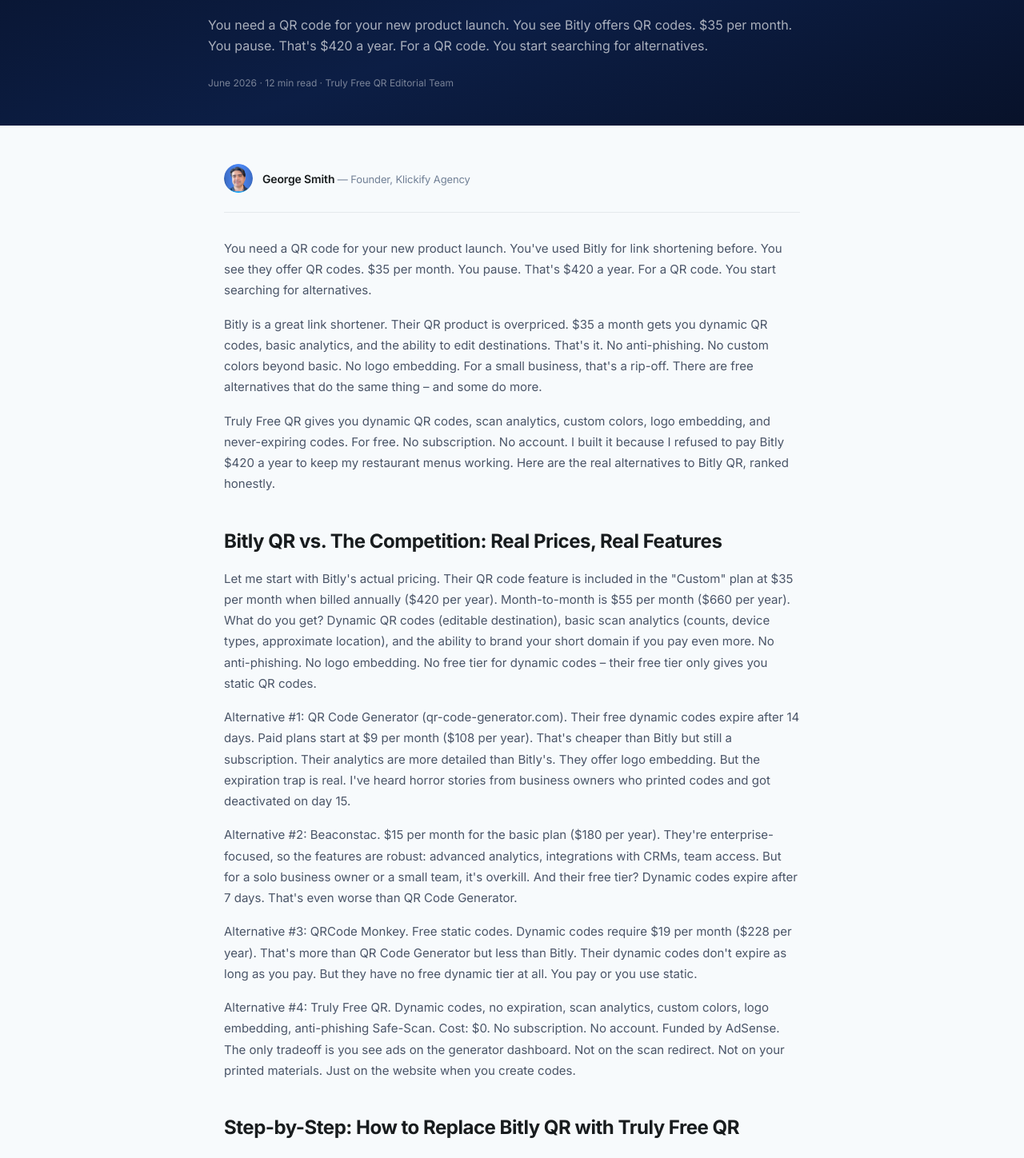
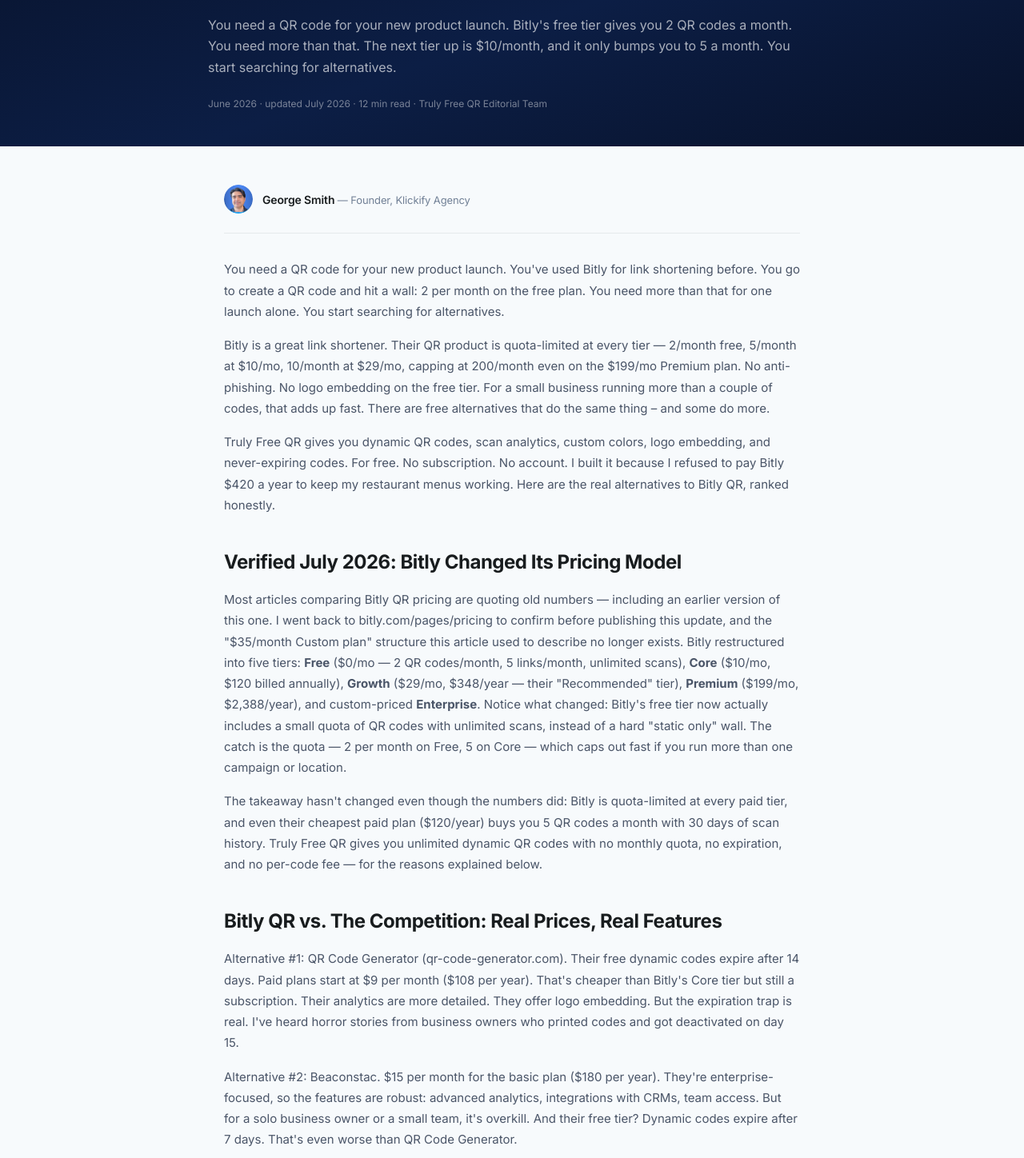
Before and after one commit to gsmith0572-dot/truly-free-qr, a Next.js app: page /blog/qr-code-alternatives-bitly-free in a window 1280 px wide. Shown: the part 253-1701 px from the top of the page at 80% size. Built offline with nearby package versions, Linux system fonts and the light colour scheme.

Commit message:
content: correct Bitly pricing to verified July 2026 figures (quota model replaced static/dynamic split)

```diff
--- a/src/app/blog/qr-code-alternatives-bitly-free/page.tsx
+++ b/src/app/blog/qr-code-alternatives-bitly-free/page.tsx
@@ -4,7 +4,7 @@
 
 export const metadata: Metadata = {
   title: "QR Code Alternatives to Bitly (No Monthly Fee)",
-  description: "Bitly QR costs $35 per month – $420 a year. There are free alternatives that do the same thing – and some do more. Here are the real alternatives to Bitly QR, ranked honestly.",
+  description: "Bitly's QR pricing is quota-based, not free-vs-paid: 2 codes/month free, capped at every tier up to $199/month. Here are the real alternatives to Bitly QR, ranked honestly, with July 2026 pricing verified.",
   alternates: { canonical: "https://trulyfreeqr.com/blog/qr-code-alternatives-bitly-free" },
 }
 
@@ -13,7 +13,7 @@
   "@type": "Article",
   headline: "QR Code Alternatives to Bitly (No Monthly Fee)",
   datePublished: "2026-06-10",
-  dateModified: "2026-06-10",
+  dateModified: "2026-07-03",
   author: { "@type": "Person", name: "George Smith", url: "https://www.linkedin.com/in/george-smith-832113217/" },
   publisher: { "@type": "Organization", name: "Truly Free QR", url: "https://trulyfreeqr.com" },
 }
@@ -25,7 +25,7 @@
     { "@type": "Question", name: "Can I use my own custom domain with Truly Free QR like I can with Bitly?", acceptedAnswer: { "@type": "Answer", text: "Not yet. Bitly lets you use yourdomain.link for branded short links. I don't offer that. If you need custom domains, you'll need a paid tool or set up your own redirect server. For most small businesses, the default short domain (trulyfreeqr.com/abc123) is fine. Customers don't care about the domain; they care about the destination." } },
     { "@type": "Question", name: "How does your analytics compare to Bitly's?", acceptedAnswer: { "@type": "Answer", text: "Bitly's analytics are more detailed and have better reporting dashboards. They show referrers, click maps, and integration with Google Analytics. Mine show scan counts by day, device type, and city-level location. For basic tracking – \"How many people scanned my flyer?\" – mine is sufficient. For enterprise-grade reporting, Bitly wins. But you pay $420 a year for that." } },
     { "@type": "Question", name: "What happens if Truly Free QR goes out of business?", acceptedAnswer: { "@type": "Answer", text: "That's a valid concern with any free service. I have no plans to shut down, but if I did, I would give months of notice. You would need to reprint your QR codes or set up your own redirects. To protect yourself, you can point your Truly Free QR code to a URL you control (e.g., yourwebsite.com/qr). Then if my service goes down, you can change your DNS to point to a different redirect. That's an advanced tactic, but it gives you independence." } },
-    { "@type": "Question", name: "Does Bitly's free tier include dynamic QR codes?", acceptedAnswer: { "@type": "Answer", text: "No. Bitly's free tier only offers static QR codes. Dynamic codes require the $35/month plan. So if you see \"free QR code\" on Bitly, it's static – you cannot edit the destination later. That's fine for permanent links, but useless for menus, events, or anything that might change." } },
+    { "@type": "Question", name: "Does Bitly's free tier include dynamic QR codes?", acceptedAnswer: { "@type": "Answer", text: "As of July 2026, Bitly's free tier includes a quota of 2 QR codes per month with unlimited scans, up from the old static-only free tier. The quota is the real limit now, not the static/dynamic split — 2 a month runs out fast if you manage more than one menu, flyer, or campaign. Paid tiers raise the quota (5/month on Core at $10/mo, up to 200/month on Premium at $199/mo) but there's still a cap at every level. Truly Free QR has no monthly quota at any price." } },
     { "@type": "Question", name: "How does Safe-Scan compare to Bitly's security?", acceptedAnswer: { "@type": "Answer", text: "Bitly does not proactively check destinations for malware. They rely on users reporting bad links. Safe-Scan uses Google Safe Browsing, which updates constantly. If a destination gets flagged, my system warns the scanner immediately. Bitly will keep redirecting until someone reports it. For protecting your customers, Safe-Scan is objectively better." } },
     { "@type": "Question", name: "Can I migrate my existing Bitly QR codes to Truly Free QR without reprinting?", acceptedAnswer: { "@type": "Answer", text: "No. The QR code pattern encodes the short URL. Bitly's short URLs are different from mine. You cannot change the pattern without reprinting. This is why you should never print a QR code from a service that might expire or go away. Use Truly Free QR from the start, or use your own domain as a redirect layer." } },
   ],
@@ -55,8 +55,8 @@
         <div style={{ maxWidth: 760, margin: "0 auto" }}>
           <div style={{ display: "inline-flex", background: "rgba(22,163,74,0.15)", border: "1px solid rgba(22,163,74,0.3)", borderRadius: 2, padding: "4px 12px", fontSize: 10, fontWeight: 700, letterSpacing: "0.12em", textTransform: "uppercase", color: "#4ade80", marginBottom: 20 }}>HONEST COMPARISON</div>
           <h1 style={{ fontSize: "clamp(24px,4vw,38px)", fontWeight: 800, letterSpacing: "-0.03em", lineHeight: 1.12, margin: "0 0 18px" }}>QR Code Alternatives to Bitly (No Monthly Fee)</h1>
-          <p style={{ fontSize: 16, color: "rgba(255,255,255,0.65)", lineHeight: 1.65, margin: "0 0 24px" }}>You need a QR code for your new product launch. You see Bitly offers QR codes. $35 per month. You pause. That&apos;s $420 a year. For a QR code. You start searching for alternatives.</p>
-          <div style={{ fontSize: 12, color: "rgba(255,255,255,0.45)" }}>June 2026 · 12 min read · Truly Free QR Editorial Team</div>
+          <p style={{ fontSize: 16, color: "rgba(255,255,255,0.65)", lineHeight: 1.65, margin: "0 0 24px" }}>You need a QR code for your new product launch. Bitly's free tier gives you 2 QR codes a month. You need more than that. The next tier up is $10/month, and it only bumps you to 5 a month. You start searching for alternatives.</p>
+          <div style={{ fontSize: 12, color: "rgba(255,255,255,0.45)" }}>June 2026 · updated July 2026 · 12 min read · Truly Free QR Editorial Team</div>
         </div>
       </div>
 
@@ -64,18 +64,23 @@
 
         <section style={{ marginBottom: 40 }}>
           <div style={{ display: "flex", alignItems: "center", gap: "12px", marginBottom: "32px", paddingBottom: "24px", borderBottom: "1px solid rgba(74,85,104,0.1)" }}><img src="/george-smith.png" alt="George Smith" width={36} height={36} style={{ borderRadius: "50%", objectFit: "cover" }} /><div><span style={{ fontSize: "14px", fontWeight: 600, color: "#181c1e", letterSpacing: "-0.01em" }}>George Smith</span><span style={{ fontSize: "13px", color: "#718096", letterSpacing: "-0.01em" }}> — Founder, Klickify Agency</span></div></div>
-          <p style={pStyle}>You need a QR code for your new product launch. You&apos;ve used Bitly for link shortening before. You see they offer QR codes. $35 per month. You pause. That&apos;s $420 a year. For a QR code. You start searching for alternatives.</p>
-          <p style={pStyle}>Bitly is a great link shortener. Their QR product is overpriced. $35 a month gets you dynamic QR codes, basic analytics, and the ability to edit destinations. That&apos;s it. No anti-phishing. No custom colors beyond basic. No logo embedding. For a small business, that&apos;s a rip-off. There are free alternatives that do the same thing – and some do more.</p>
+          <p style={pStyle}>You need a QR code for your new product launch. You&apos;ve used Bitly for link shortening before. You go to create a QR code and hit a wall: 2 per month on the free plan. You need more than that for one launch alone. You start searching for alternatives.</p>
+          <p style={pStyle}>Bitly is a great link shortener. Their QR product is quota-limited at every tier — 2/month free, 5/month at $10/mo, 10/month at $29/mo, capping at 200/month even on the $199/mo Premium plan. No anti-phishing. No logo embedding on the free tier. For a small business running more than a couple of codes, that adds up fast. There are free alternatives that do the same thing – and some do more.</p>
           <p style={{ ...pStyle, margin: 0 }}>Truly Free QR gives you dynamic QR codes, scan analytics, custom colors, logo embedding, and never-expiring codes. For free. No subscription. No account. I built it because I refused to pay Bitly $420 a year to keep my restaurant menus working. Here are the real alternatives to Bitly QR, ranked honestly.</p>
         </section>
 
         <section style={{ marginBottom: 40 }}>
+          <h2 style={h2Style}>Verified July 2026: Bitly Changed Its Pricing Model</h2>
+          <p style={pStyle}>Most articles comparing Bitly QR pricing are quoting old numbers — including an earlier version of this one. I went back to bitly.com/pages/pricing to confirm before publishing this update, and the &quot;$35/month Custom plan&quot; structure this article used to describe no longer exists. Bitly restructured into five tiers: <strong>Free</strong> ($0/mo — 2 QR codes/month, 5 links/month, unlimited scans), <strong>Core</strong> ($10/mo, $120 billed annually), <strong>Growth</strong> ($29/mo, $348/year — their &quot;Recommended&quot; tier), <strong>Premium</strong> ($199/mo, $2,388/year), and custom-priced <strong>Enterprise</strong>. Notice what changed: Bitly&apos;s free tier now actually includes a small quota of QR codes with unlimited scans, instead of a hard &quot;static only&quot; wall. The catch is the quota — 2 per month on Free, 5 on Core — which caps out fast if you run more than one campaign or location.</p>
+          <p style={{ ...pStyle, margin: 0 }}>The takeaway hasn&apos;t changed even though the numbers did: Bitly is quota-limited at every paid tier, and even their cheapest paid plan ($120/year) buys you 5 QR codes a month with 30 days of scan history. Truly Free QR gives you unlimited dynamic QR codes with no monthly quota, no expiration, and no per-code fee — for the reasons explained below.</p>
+        </section>
+
+        <section style={{ marginBottom: 40 }}>
           <h2 style={h2Style}>Bitly QR vs. The Competition: Real Prices, Real Features</h2>
-          <p style={pStyle}>Let me start with Bitly&apos;s actual pricing. Their QR code feature is included in the &quot;Custom&quot; plan at $35 per month when billed annually ($420 per year). Month-to-month is $55 per month ($660 per year). What do you get? Dynamic QR codes (editable destination), basic scan analytics (counts, device types, approximate location), and the ability to brand your short domain if you pay even more. No anti-phishing. No logo embedding. No free tier for dynamic codes – their free tier only gives you static QR codes.</p>
-          <p style={pStyle}>Alternative #1: QR Code Generator (qr-code-generator.com). Their free dynamic codes expire after 14 days. Paid plans start at $9 per month ($108 per year). That&apos;s cheaper than Bitly but still a subscription. Their analytics are more detailed than Bitly&apos;s. They offer logo embedding. But the expiration trap is real. I&apos;ve heard horror stories from business owners who printed codes and got deactivated on day 15.</p>
+          <p style={pStyle}>Alternative #1: QR Code Generator (qr-code-generator.com). Their free dynamic codes expire after 14 days. Paid plans start at $9 per month ($108 per year). That&apos;s cheaper than Bitly&apos;s Core tier but still a subscription. Their analytics are more detailed. They offer logo embedding. But the expiration trap is real. I&apos;ve heard horror stories from business owners who printed codes and got deactivated on day 15.</p>
           <p style={pStyle}>Alternative #2: Beaconstac. $15 per month for the basic plan ($180 per year). They&apos;re enterprise-focused, so the features are robust: advanced analytics, integrations with CRMs, team access. But for a solo business owner or a small team, it&apos;s overkill. And their free tier? Dynamic codes expire after 7 days. That&apos;s even worse than QR Code Generator.</p>
-          <p style={pStyle}>Alternative #3: QRCode Monkey. Free static codes. Dynamic codes require $19 per month ($228 per year). That&apos;s more than QR Code Generator but less than Bitly. Their dynamic codes don&apos;t expire as long as you pay. But they have no free dynamic tier at all. You pay or you use static.</p>
-          <p style={{ ...pStyle, margin: 0 }}>Alternative #4: Truly Free QR. Dynamic codes, no expiration, scan analytics, custom colors, logo embedding, anti-phishing Safe-Scan. Cost: $0. No subscription. No account. Funded by AdSense. The only tradeoff is you see ads on the generator dashboard. Not on the scan redirect. Not on your printed materials. Just on the website when you create codes.</p>
+          <p style={pStyle}>Alternative #3: QRCode Monkey. Free static codes. Dynamic codes require $19 per month ($228 per year). That&apos;s more than QR Code Generator but less than Bitly Core. Their dynamic codes don&apos;t expire as long as you pay. But they have no free dynamic tier at all. You pay or you use static.</p>
+          <p style={{ ...pStyle, margin: 0 }}>Alternative #4: Truly Free QR. Unlimited dynamic QR codes, no monthly quota, no expiration, scan analytics, custom colors, logo embedding, anti-phishing Safe-Scan. Cost: $0. No subscription. No account. Funded by AdSense. The only tradeoff is you see ads on the generator dashboard. Not on the scan redirect. Not on your printed materials. Just on the website when you create codes.</p>
         </section>
 
         <section style={{ marginBottom: 40 }}>
```
